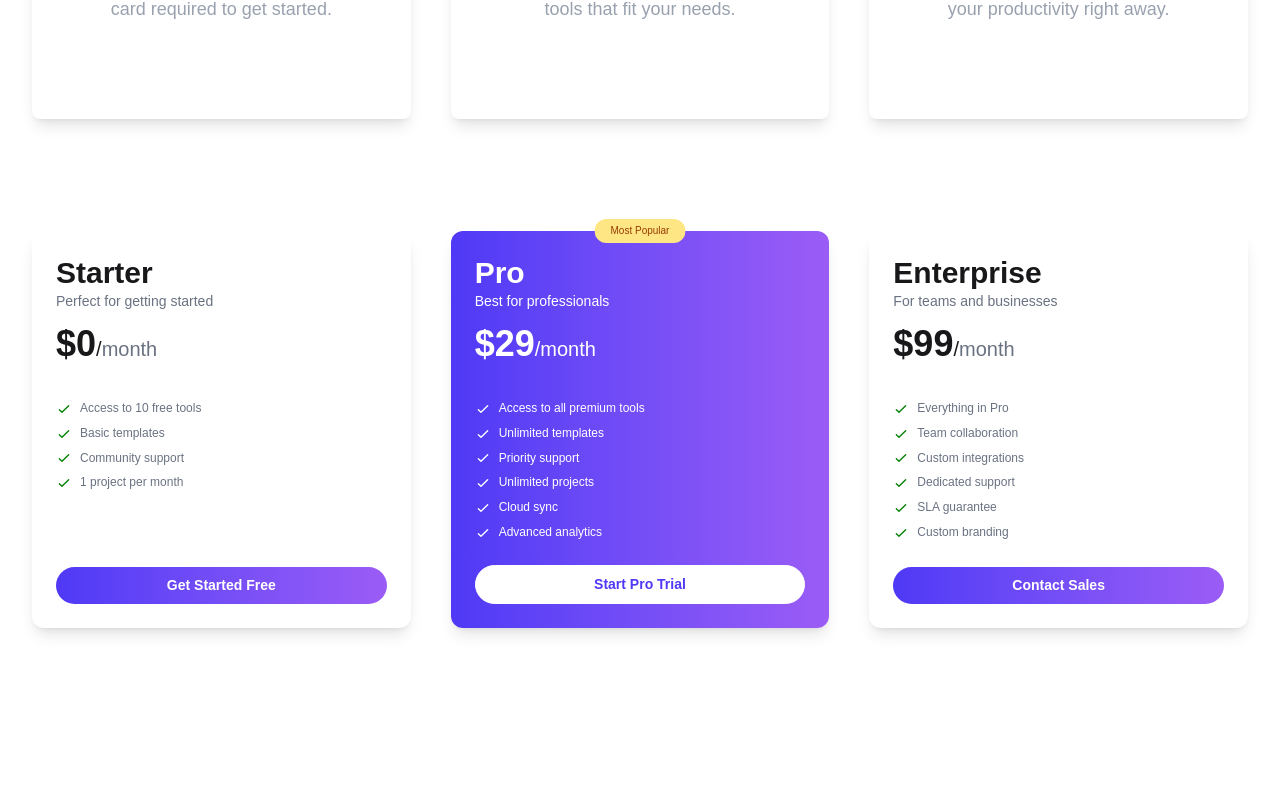
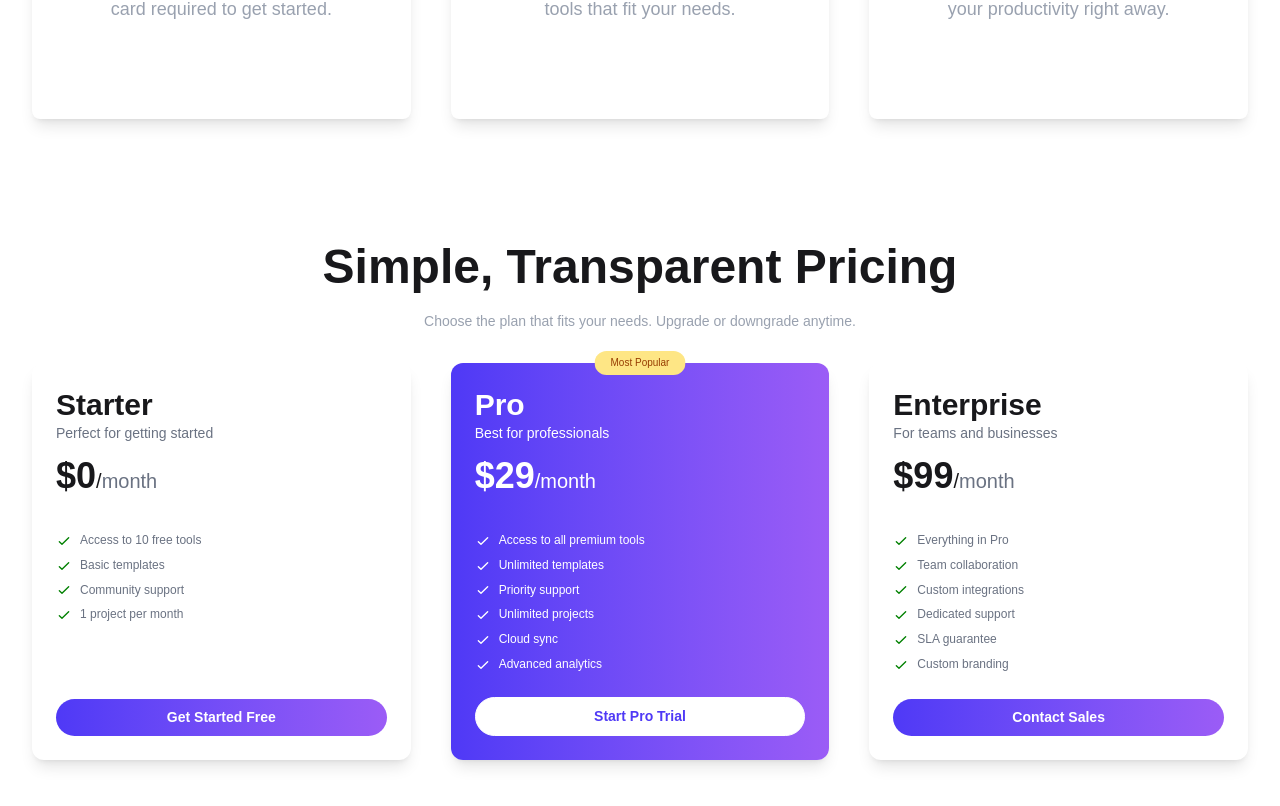
Before and after one commit to sheikhzim2004-del/digi-tools, a React (Vite) app: page / in a window 1280 px wide. Shown: the part 3002-3808 px from the top of the page. Before the commit the page ends 3742 px from the top, so only its background shows below. Built offline with nearby package versions, Linux system fonts and the light colour scheme.

Commit message:
pricing section title and subtitle addede

```diff
--- a/src/components/pricingSection/Pricing.jsx
+++ b/src/components/pricingSection/Pricing.jsx
@@ -12,7 +12,13 @@ const Pricing = () => {
 
   return (
     <section className="my-container my-[clamp(7rem,6vw,7.5rem)]">
-
+      {/* heading */}
+      <h2 className="text-[clamp(2.75rem,5vw,3rem)] font-bold mb-2 text-center">
+        Simple, Transparent Pricing
+      </h2>
+      <p className="text-sm text-gray-400 mb-8 text-center">
+        Choose the plan that fits your needs. Upgrade or downgrade anytime.
+      </p>
 
       {/* card */}
       <div className="grid  md:grid-cols-3 gap-10 md:gap-6 lg:gap-10">
```
